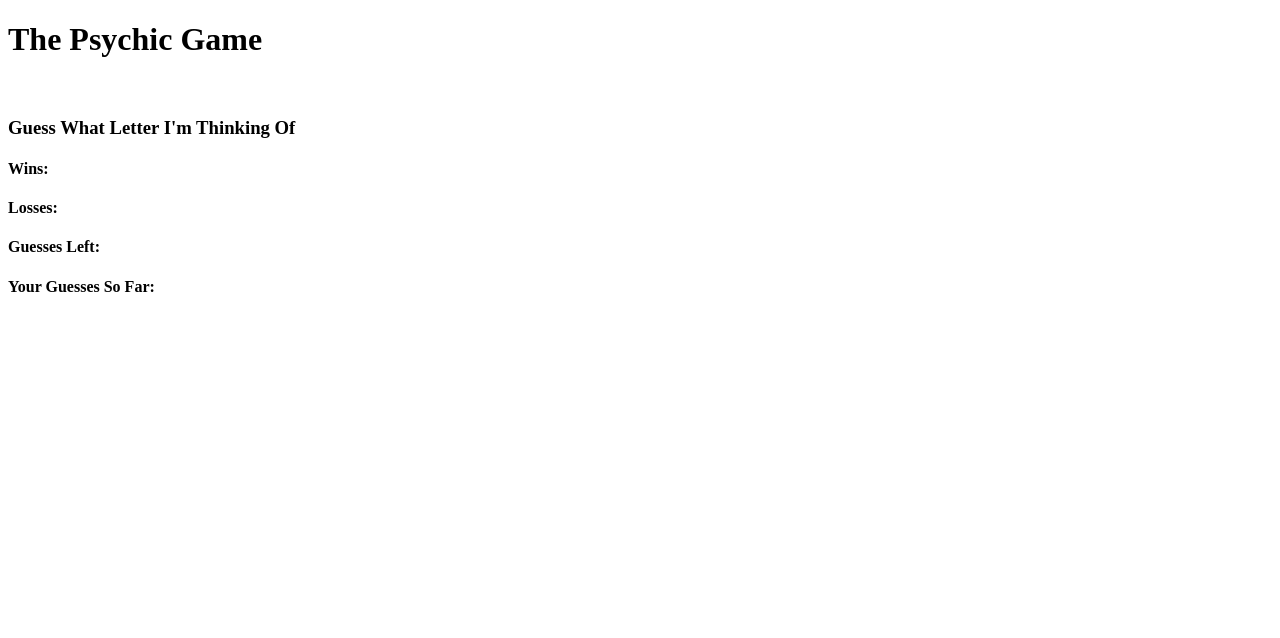
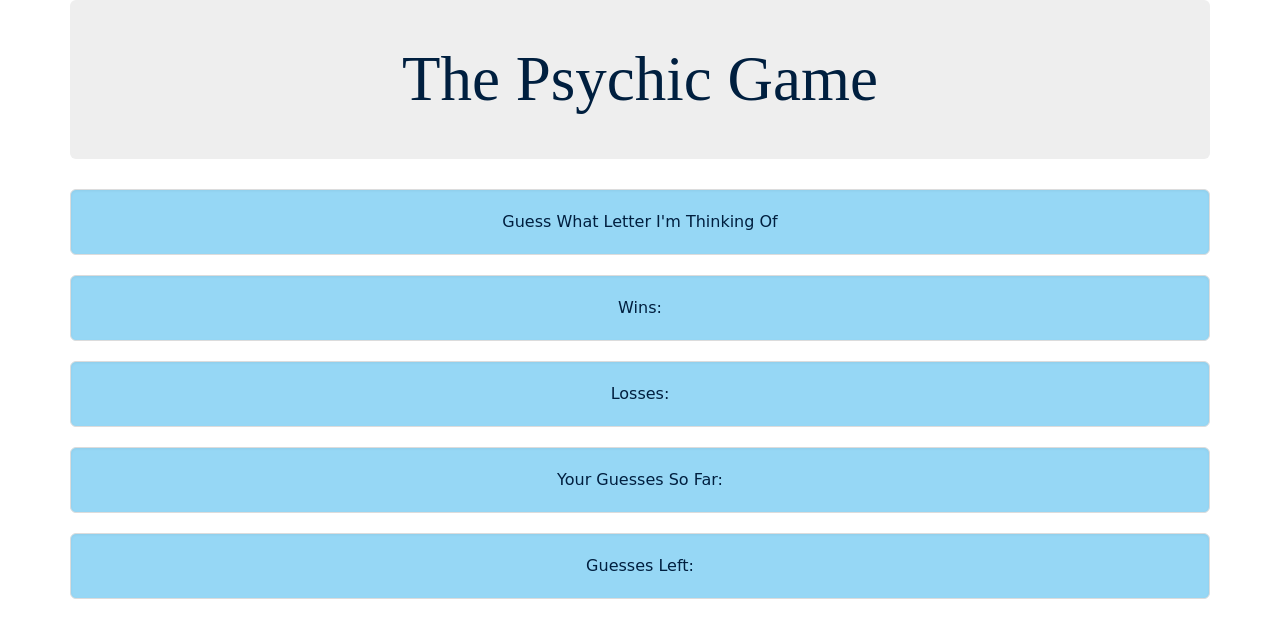
Before and after one commit to semegoita/psychic-Game, a plain HTML site: page index.html in a window 1280 px wide. Drawn offline with nearby package versions, Linux system fonts and the light colour scheme.

Commit message:
Reset and style css added

```diff
--- a/assets/css/reset.css
+++ b/assets/css/reset.css
@@ -0,0 +1,48 @@
+/* http://meyerweb.com/eric/tools/css/reset/
+   v2.0 | 20110126
+   License: none (public domain)
+*/
+
+html, body, div, span, applet, object, iframe,
+h1, h2, h3, h4, h5, h6, p, blockquote, pre,
+a, abbr, acronym, address, big, cite, code,
+del, dfn, em, img, ins, kbd, q, s, samp,
+small, strike, strong, sub, sup, tt, var,
+b, u, i, center,
+dl, dt, dd, ol, ul, li,
+fieldset, form, label, legend,
+table, caption, tbody, tfoot, thead, tr, th, td,
+article, aside, canvas, details, embed,
+figure, figcaption, footer, header, hgroup,
+menu, nav, output, ruby, section, summary,
+time, mark, audio, video {
+	margin: 0;
+	padding: 0;
+	border: 0;
+	font-size: 100%;
+	font: inherit;
+	vertical-align: baseline;
+}
+/* HTML5 display-role reset for older browsers */
+article, aside, details, figcaption, figure,
+footer, header, hgroup, menu, nav, section {
+	display: block;
+}
+body {
+	line-height: 1;
+}
+ol, ul {
+	list-style: none;
+}
+blockquote, q {
+	quotes: none;
+}
+blockquote:before, blockquote:after,
+q:before, q:after {
+	content: '';
+	content: none;
+}
+table {
+	border-collapse: collapse;
+	border-spacing: 0;
+}
--- a/assets/css/style.css
+++ b/assets/css/style.css
@@ -0,0 +1,5 @@
+.well{
+    background: rgb(150, 215, 245);
+    font-family: cursive;
+    font: bolder;
+}
--- a/index.html
+++ b/index.html
@@ -2,24 +2,61 @@
 <html lang="en">
 
 <head>
-    <meta charset="UTF-8">
-    <meta name="viewport" content="width=device-width, initial-scale=1.0">
-    <meta http-equiv="X-UA-Compatible" content="ie=edge">
-    <title>Psychic Game</title>
+  <meta charset="UTF-8">
+  <meta name="viewport" content="width=device-width, initial-scale=1.0">
+  <meta http-equiv="X-UA-Compatible" content="ie=edge">
+  <!-- Latest compiled and minified CSS -->
+  <link rel="stylesheet" href="https://maxcdn.bootstrapcdn.com/bootstrap/3.3.7/css/bootstrap.min.css" integrity="sha384-BVYiiSIFeK1dGmJRAkycuHAHRg32OmUcww7on3RYdg4Va+PmSTsz/K68vbdEjh4u"
+    crossorigin="anonymous">
+
+  <!-- Optional theme -->
+  <link rel="stylesheet" href="https://maxcdn.bootstrapcdn.com/bootstrap/3.3.7/css/bootstrap-theme.min.css" integrity="sha384-rHyoN1iRsVXV4nD0JutlnGaslCJuC7uwjduW9SVrLvRYooPp2bWYgmgJQIXwl/Sp"
+    crossorigin="anonymous">
+
+  <Link rel="stylesheet" href="assets/css/style.css">
+  <link rel="stylesheet" href="assets/css/reset.css">
+
+  <!-- Latest compiled and minified JavaScript -->
+  <script src="https://maxcdn.bootstrapcdn.com/bootstrap/3.3.7/js/bootstrap.min.js" integrity="sha384-Tc5IQib027qvyjSMfHjOMaLkfuWVxZxUPnCJA7l2mCWNIpG9mGCD8wGNIcPD7Txa"
+    crossorigin="anonymous"></script>
+
+  <title>Psychic Game</title>
 </head>
 
-<body>
-  <div>
-    <h1>The Psychic Game</h1><br>
+<body style="color:#001f3f; text-align:center;" >
+  <div class="container">
+    <div class="jumbotron">
+      <div class="container">
+        <h1 style="text-align:center;">The Psychic Game</h1>
+      </div>
+    </div>
 
 
-    <h3>Guess What Letter I'm Thinking Of</h3>
-  <h4> Wins: <p id="wins"></p></h4>
-   <h4>Losses: <p id="losses"></p></h4>
-    <h4>Guesses Left: <p id="left"></p></h4>
-    <h4>Your Guesses So Far:  <p id="so-far"></p></h4>
-</div>
-<script src="assets/javascript/game.js"></script>
+    <div class="well well-lg"> <h2>Guess What Letter I'm Thinking Of</h2></div>
+
+        <div class="well well-lg" ><h3> Wins:
+          <p id="wins"></p>
+        </h3></div>
+
+
+        <div class="well well-lg"><h3 style="text-align:center;">Losses:
+          <p id="losses"></p>
+        </h3></div>
+
+
+        <div class="well well-lg"><h4>Your Guesses So Far:
+          <p id="so-far"></p>
+        </h4></div>
+
+      <!-- <div class="panel panel-warning"></div> -->
+
+      <div class="well well-lg"><h4>Guesses Left:
+        <p id="left"></p>
+      </h4> </div>
+
+
+  <script src="assets/javascript/game.js"></script>
+  </div>
 </body>
 
 </html>
```
